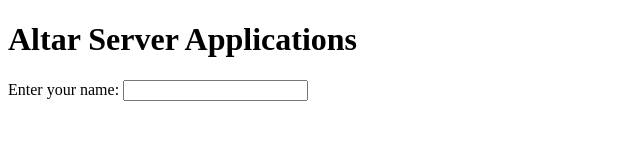
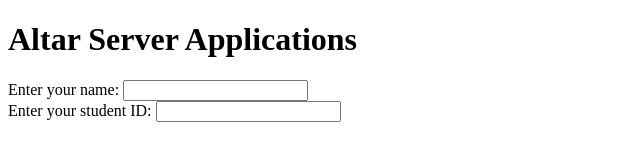
Before and after one commit to jebent521/CSC391-Altar-Server-Application, a plain HTML site: page index.html in a window 1280 px wide. Shown: the whole page, without its empty margins (0-640 px from the left). Drawn offline with Linux system fonts and the light colour scheme.

Commit message:
created student id field

```diff
--- a/index.html
+++ b/index.html
@@ -46,6 +46,11 @@ Required Elements:
             Enter your name:
             <input type="text">
         </label>
+        <br>
+         <label>
+            Enter your student ID:
+            <input type="number">
+        </label>
     </form>
 </main>
 
```
